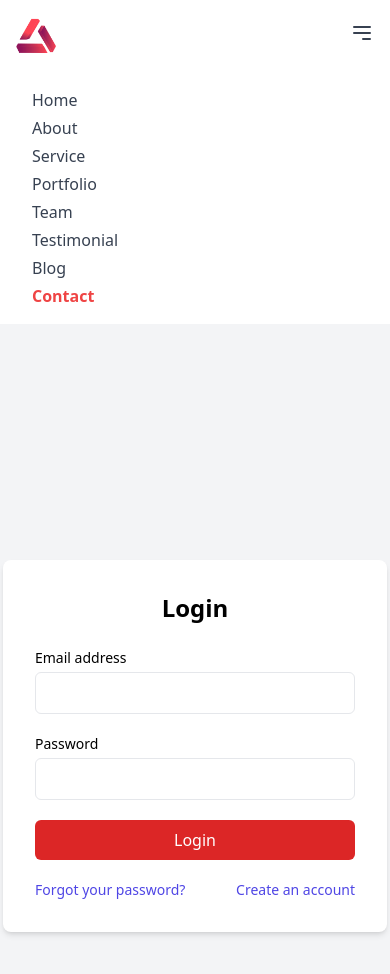
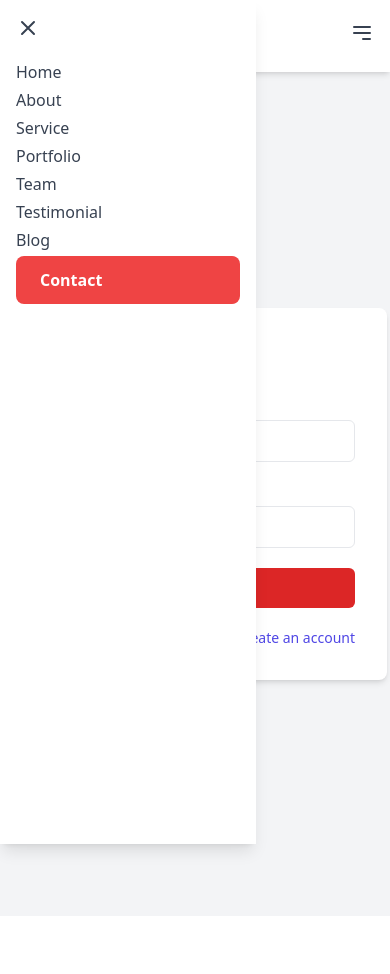
Before and after one commit to LatrachDev/VisionaryTwoCreation, a plain HTML site: page login.html in a window 390 px wide. Both pictures are taken after a click on the button 362 px from the left and 33 px from the top of the page. After the commit the page ends 916 px from the top, so only its background shows below. Drawn offline with Linux system fonts and the light colour scheme.

Commit message:
login and signin

```diff
--- a/login.html
+++ b/login.html
@@ -4,23 +4,23 @@
   <meta charset="UTF-8">
   <meta name="viewport" content="width=device-width, initial-scale=1.0">
   <title>Login Page</title>
-  <script src="../tailwind.js"></script>
+  <script src="tailwind.js"></script>
 </head>
 <body>
     <!-- Start Header Section -->
-    <header class="bg-white shadow-md">
-        <div class="max-w-7xl mx-auto px-4 sm:px-6 lg:px-8">
-            <div class="flex justify-between items-center py-4">
-                <!-- Logo -->
-                <div class="flex-shrink-0">
-            <a href="#">
+    <header class="bg-white shadow-md relative z-50">
+      <div class="max-w-7xl mx-auto px-4 sm:px-6 lg:px-8">
+        <div class="flex justify-between items-center py-4">
+          <!-- Logo -->
+          <div class="flex-shrink-0">
+            <a href="/src/">
               <img src="../imgs/logo.png" alt="Logo" class="h-10" />
             </a>
           </div>
 
-          <!-- Hamburger Icon for Mobile Menu -->
+          <!-- Hamburger Icon for Sidebar Menu -->
           <div class="md:hidden">
-            <button id="menu-toggle" class="text-gray-700 focus:outline-none">
+            <button id="sidebar-toggle" class="text-gray-700 focus:outline-none">
               <svg
                 class="h-6 w-6"
                 xmlns="http://www.w3.org/2000/svg"
@@ -38,86 +38,69 @@
             </button>
           </div>
 
-          <!-- Desktop -->
+          <!-- Desktop Menu -->
           <nav id="desktop-menu" class="hidden md:flex space-x-8">
-            <a href="#" class="text-gray-700 hover:text-red-500 font-medium"
-              >Home</a
-            >
-            <a
-              href="#about"
-              class="text-gray-700 hover:text-red-500 font-medium"
-              >About</a
-            >
-            <a
-              href="#service"
-              class="text-gray-700 hover:text-red-500 font-medium"
-              >Service</a
-            >
-            <a
-              href="#portfolio"
-              class="text-gray-700 hover:text-red-500 font-medium"
-              >Portfolio</a
-            >
-            <a href="#team" class="text-gray-700 hover:text-red-500 font-medium"
-              >Team</a
-            >
-            <a
-              href="#testimonial"
-              class="text-gray-700 hover:text-red-500 font-medium"
-              >Testimonial</a
-            >
-            <a href="#blog" class="text-gray-700 hover:text-red-500 font-medium"
-              >Blog</a
-            >
+            <a href="#" class="text-gray-700 hover:text-red-500 font-medium">Home</a>
+            <a href="#about" class="text-gray-700 hover:text-red-500 font-medium">About</a>
+            <a href="#service" class="text-gray-700 hover:text-red-500 font-medium">Service</a>
+            <a href="#portfolio" class="text-gray-700 hover:text-red-500 font-medium">Portfolio</a>
+            <a href="#team" class="text-gray-700 hover:text-red-500 font-medium">Team</a>
+            <a href="#testimonial" class="text-gray-700 hover:text-red-500 font-medium">Testimonial</a>
+            <a href="#blog" class="text-gray-700 hover:text-red-500 font-medium">Blog</a>
             <a href="#contact" class="text-red-500 font-bold">Contact</a>
           </nav>
         </div>
 
-        <!-- Mobile -->
-        <nav id="mobile-menu" class="md:hidden">
-          <div class="space-y-1 p-4">
-            <a
-              href="#"
-              class="block text-gray-700 hover:text-red-500 font-medium"
-              >Home</a
-            >
-            <a
-              href="#about"
-              class="block text-gray-700 hover:text-red-500 font-medium"
-              >About</a
-            >
-            <a
-              href="#service"
-              class="block text-gray-700 hover:text-red-500 font-medium"
-              >Service</a
-            >
-            <a
-              href="#portfolio"
-              class="block text-gray-700 hover:text-red-500 font-medium"
-              >Portfolio</a
-            >
-            <a
-              href="#team"
-              class="block text-gray-700 hover:text-red-500 font-medium"
-              >Team</a
-            >
-            <a
-              href="#testimonial"
-              class="block text-gray-700 hover:text-red-500 font-medium"
-              >Testimonial</a
-            >
-            <a
-              href="#blog"
-              class="block text-gray-700 hover:text-red-500 font-medium"
-              >Blog</a
-            >
-            <a href="#contact" class="block text-red-500 font-bold">Contact</a>
+        <!-- Sidebar for Mobile Menu -->
+        <div id="sidebar-menu" class="fixed inset-y-0 left-0 w-64 bg-white shadow-lg transform -translate-x-full transition-transform duration-300 ease-in-out md:hidden z-50">
+          <div class="p-4 space-y-1">
+            <button id="sidebar-close" class="text-gray-700 focus:outline-none mb-4">
+              <svg
+                class="h-6 w-6"
+                xmlns="http://www.w3.org/2000/svg"
+                fill="none"
+                viewBox="0 0 24 24"
+                stroke="currentColor"
+              >
+                <path
+                  stroke-linecap="round"
+                  stroke-linejoin="round"
+                  stroke-width="2"
+                  d="M6 18L18 6M6 6l12 12"
+                />
+              </svg>
+            </button>
+            <a href="/src/index.html" class="block text-gray-700 hover:text-red-500 font-medium">Home</a>
+            <a href="" class="block text-gray-700 hover:text-red-500 font-medium">About</a>
+            <a href="#service" class="block text-gray-700 hover:text-red-500 font-medium">Service</a>
+            <a href="#portfolio" class="block text-gray-700 hover:text-red-500 font-medium">Portfolio</a>
+            <a href="#team" class="block text-gray-700 hover:text-red-500 font-medium">Team</a>
+            <a href="#testimonial" class="block text-gray-700 hover:text-red-500 font-medium">Testimonial</a>
+            <a href="#blog" class="block text-gray-700 hover:text-red-500 font-medium">Blog</a>
+            <a href="#contact" class="block px-6 py-3 bg-red-500 text-white font-bold rounded-lg hover:bg-red-600">Contact</a>
           </div>
-        </nav>
+        </div>
       </div>
+      <script>
+        document.addEventListener("DOMContentLoaded", function () {
+          const sidebarToggle = document.getElementById("sidebar-toggle");
+          const sidebarMenu = document.getElementById("sidebar-menu");
+          const sidebarClose = document.getElementById("sidebar-close");
+
+          // Toggle the sidebar menu when the hamburger icon is clicked
+          sidebarToggle.addEventListener("click", function () {
+            sidebarMenu.classList.toggle("-translate-x-full");
+          });
+
+          // Close the sidebar menu when the close button is clicked
+          sidebarClose.addEventListener("click", function () {
+            sidebarMenu.classList.add("-translate-x-full");
+          });
+        });
+      </script>
     </header>
     <!-- End Header Section -->
-
+<section>
 <div class="bg-gray-100 h-screen flex items-center justify-center">
 
   <div class="w-full max-w-sm bg-white shadow-md rounded-lg p-8">
@@ -154,4 +137,6 @@
     </form>
   </div>
 </div>
+</section>
+</body>
 </html>
```
Also changed, not shown: src/login.html (deleted, +0 -46 lines).
